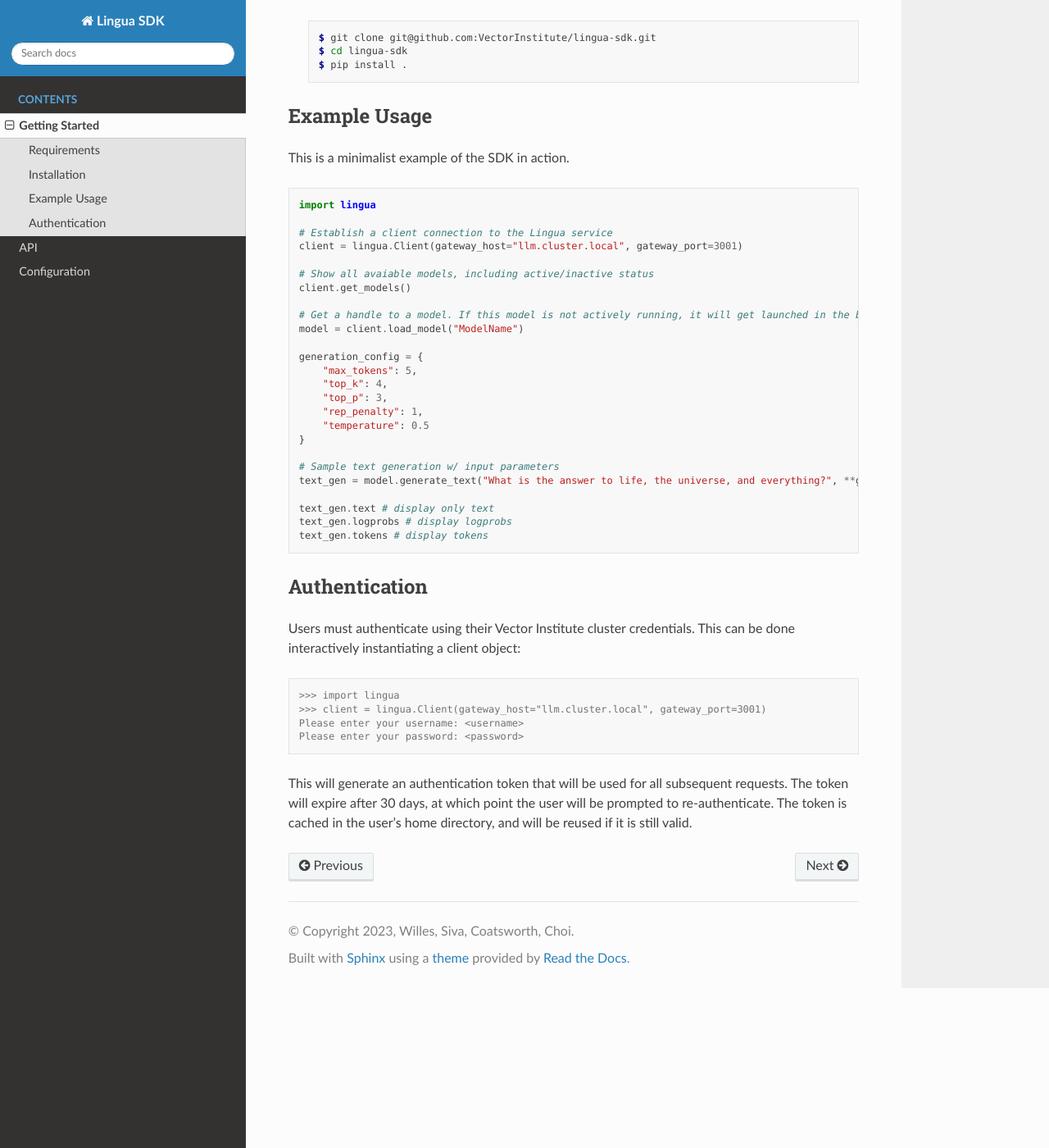
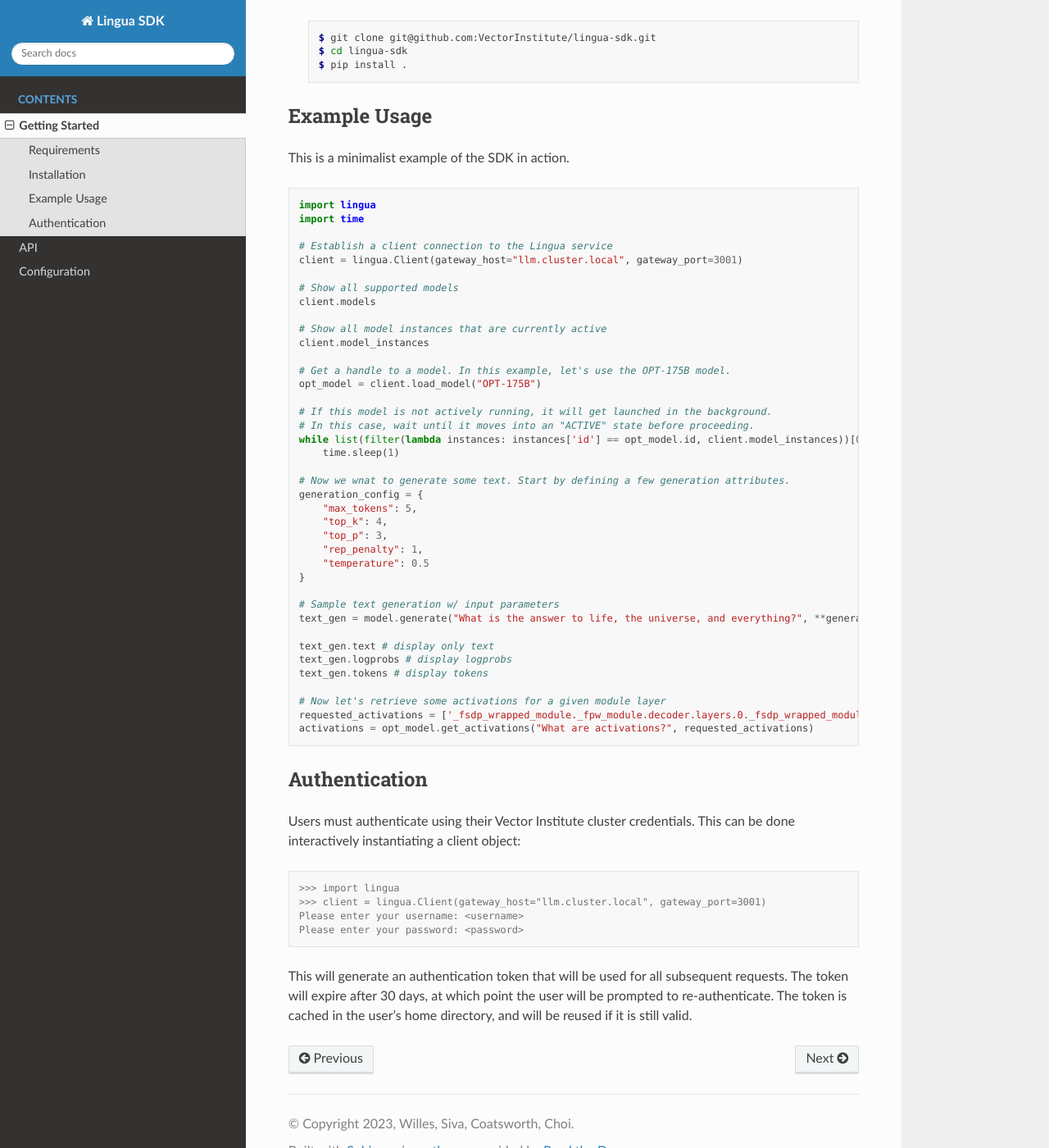
Before and after one commit to VectorInstitute/kaleidoscope-sdk, a Sphinx documentation site: the page built from docs/getting_started.rst, in a window 1280 px wide and 1400 px high, scrolled down 508 px. Shown: the whole window at 82% size. Built offline with Sphinx 7.4.7 and the Read the Docs theme 2.0.0, drawn with Linux system fonts in a browser that asks for light colours.

```diff
--- a/docs/getting_started.rst
+++ b/docs/getting_started.rst
@@ -35,16 +35,26 @@ This is a minimalist example of the SDK in action.
 .. code-block:: python
 
     import lingua
+    import time
 
     # Establish a client connection to the Lingua service
     client = lingua.Client(gateway_host="llm.cluster.local", gateway_port=3001)
 
-    # Show all avaiable models, including active/inactive status
-    client.get_models()
+    # Show all supported models
+    client.models
 
-    # Get a handle to a model. If this model is not actively running, it will get launched in the background.
-    model = client.load_model("ModelName")
+    # Show all model instances that are currently active
+    client.model_instances
 
+    # Get a handle to a model. In this example, let's use the OPT-175B model.
+    opt_model = client.load_model("OPT-175B")
+
+    # If this model is not actively running, it will get launched in the background.
+    # In this case, wait until it moves into an "ACTIVE" state before proceeding.
+    while list(filter(lambda instances: instances['id'] == opt_model.id, client.model_instances))[0]['state'] != "ACTIVE":
+        time.sleep(1)
+
+    # Now we wnat to generate some text. Start by defining a few generation attributes.
     generation_config = {
         "max_tokens": 5,
         "top_k": 4,
@@ -54,11 +64,15 @@ This is a minimalist example of the SDK in action.
     }
 
     # Sample text generation w/ input parameters
-    text_gen = model.generate_text("What is the answer to life, the universe, and everything?", **generation_config)
+    text_gen = model.generate("What is the answer to life, the universe, and everything?", **generation_config)
 
     text_gen.text # display only text
     text_gen.logprobs # display logprobs
     text_gen.tokens # display tokens
+
+    # Now let's retrieve some activations for a given module layer
+    requested_activations = ['_fsdp_wrapped_module._fpw_module.decoder.layers.0._fsdp_wrapped_module._fpw_module']
+    activations = opt_model.get_activations("What are activations?", requested_activations)
 
 Authentication
 --------------
--- a/docs/index.rst
+++ b/docs/index.rst
@@ -10,9 +10,10 @@ perform basic features like text generation, but also retrieve intermediate
 information from inside the model such as log probabilities and activations.
 These features are exposed via a few high-level APIs, namely:
 
-*  `generate_text` - Returns an LLM text generation based on prompt input
+*  `model_instances` - Returns all active LLMs instantiated and available to use
+*  `generate` - Returns an LLM text generation based on prompt input
 *  `module_names` - Returns all modules in the LLM neural network
-*  `instances` - Returns all active LLMs instantiated by the model service
+*  `get_activations` - Retrieves all activations from a given module
 
 .. toctree::
    :maxdepth: 2
```
Also changed, not shown: README.md (+20 -5 lines).
